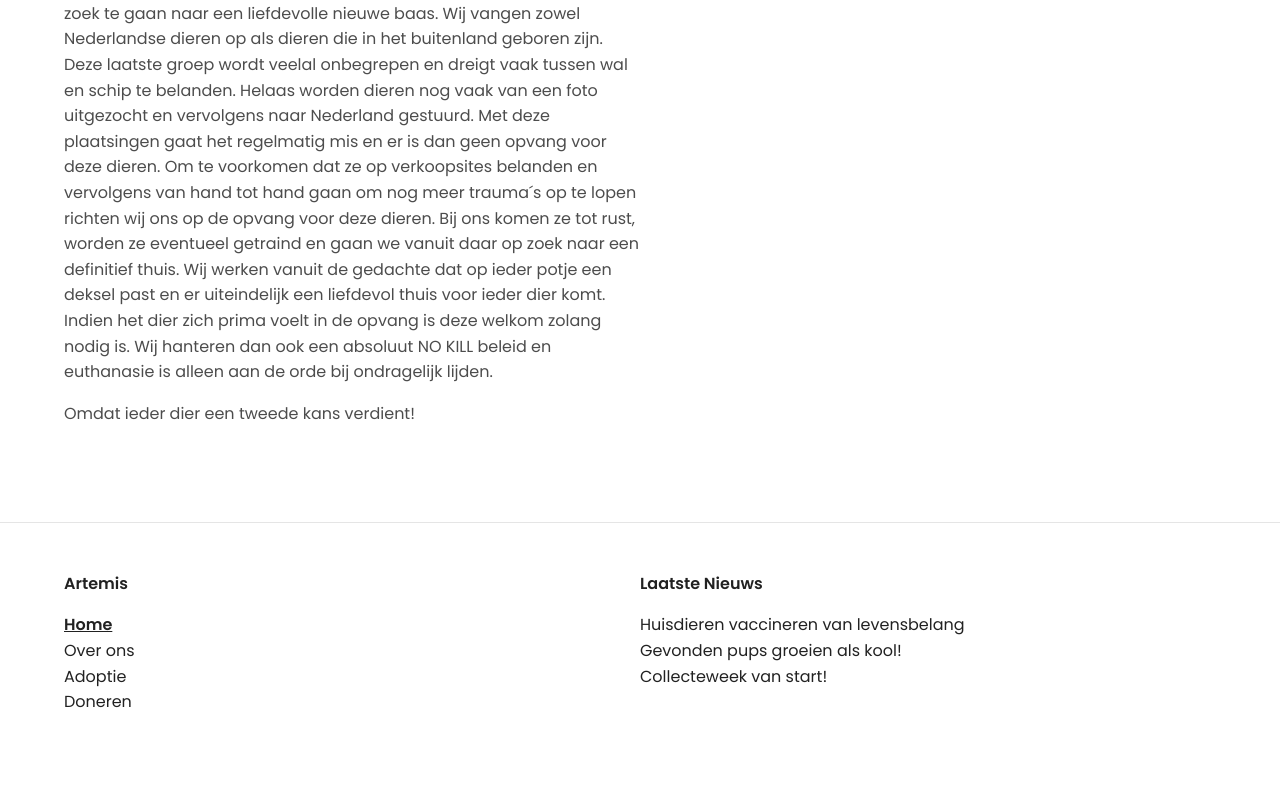
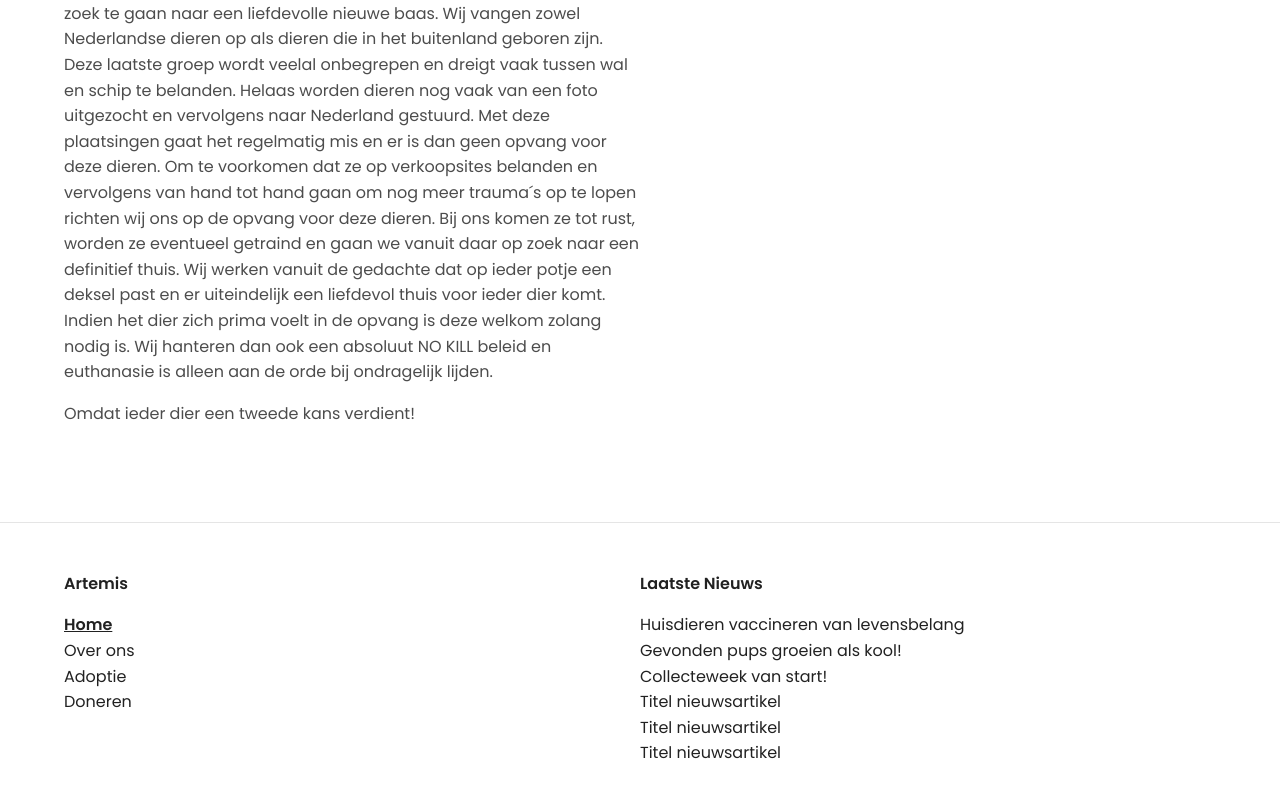
Before and after one commit to Markiesch/Artemis, a Vue app: page / in a window 1280 px wide. Shown: the part 4003-4801 px from the top of the page. Before the commit the page ends 4766 px from the top, so only its background shows below. Built offline with nearby package versions, Linux system fonts and the light colour scheme.

Commit message:
Added missing articles

```diff
--- a/src/data/articles.ts
+++ b/src/data/articles.ts
@@ -10,7 +10,7 @@ export interface IArticle {
 
 export const articles: IArticle[] = [
   {
-    id: 3,
+    id: 5,
     date: "23 oktober, 2021",
     author: "Mark Schuurmans",
     title: "Huisdieren vaccineren van levensbelang",
@@ -23,9 +23,9 @@ export const articles: IArticle[] = [
     image: "slider1.jpg",
   },
   {
-    id: 2,
+    id: 4,
     date: "28 oktober, 2021",
-    author: "Mark Schuurmans",
+    author: "Remco Evers",
     title: "Gevonden pups groeien als kool!",
     subtitle:
       "De tijd vliegt in het gastgezin waar begin november de gevonden pups Charlie en Louie uit Deventer verblijven. De kleine, kwestbare puppy's doen het echt supergoed en ook het gewicht gaat de goede kant uit.",
@@ -36,16 +36,42 @@ export const articles: IArticle[] = [
     image: "slider2.jpg",
   },
   {
-    id: 1,
+    id: 3,
     date: "4 november, 2021",
-    author: "Mark Schuurmans",
+    author: "Rob Wessels",
     title: "Collecteweek van start!",
-    subtitle:
-      "De medewerkers en vrijwilligers van de Dierenbescherming zetten zich elke dag opnieuw in om dieren te redden, op te vangen en te beschermen. Ze doen dit met liefde, maar kunnen dit alleen blijven doen met de steun van leden, donateurs en gulle gevers.",
+    subtitle: `De medewerkers en vrijwilligers van de Dierenbescherming zetten zich elke dag opnieuw in om dieren te redden, op te vangen en te beschermen. Ze doen dit met liefde, maar kunnen dit alleen blijven doen met de steun van leden, donateurs en gulle gevers.`,
     content: [
-      "De medewerkers en vrijwilligers van de Dierenbescherming zetten zich elke dag opnieuw in om dieren te redden, op te vangen en te beschermen. Ze doen dit met liefde, maar kunnen dit alleen blijven doen met de steun van leden, donateurs en gulle gevers. In de week van 27 september tot en met 3 oktober vragen we om steun tijdens de jaarlijkse collecteweek. Vrijwilligers gaan dan met de collectebus langs de deuren voor een bijdrage of collecteren digitaal met een online collectebus.",
-      "In Nederland leven miljoenen dieren. Huisdieren, landbouwdieren en wilde dieren. Deze dieren hebben zelf geen stem en komen daardoor helaas nogal eens in de verdrukking. De Dierenbescherming komt op voor deze dieren. Een aangereden kat, een verwaarloosde hond of een konijn dat achter is gelaten in het park, ze kunnen op onze hulp rekenen. Die hulp gaat dag en nacht door, ook in tijden van corona. We zijn onze collectanten daarom extra dankbaar voor hun tijd en inzet en we hopen dat deze inzet wordt beloond.",
+      `De medewerkers en vrijwilligers van de Dierenbescherming zetten zich elke dag opnieuw in om dieren te redden, op te vangen en te beschermen. Ze doen dit met liefde, maar kunnen dit alleen blijven doen met de steun van leden, donateurs en gulle gevers. In de week van 27 september tot en met 3 oktober vragen we om steun tijdens de jaarlijkse collecteweek. Vrijwilligers gaan dan met de collectebus langs de deuren voor een bijdrage of collecteren digitaal met een online collectebus.`,
+      `In Nederland leven miljoenen dieren. Huisdieren, landbouwdieren en wilde dieren. Deze dieren hebben zelf geen stem en komen daardoor helaas nogal eens in de verdrukking. De Dierenbescherming komt op voor deze dieren. Een aangereden kat, een verwaarloosde hond of een konijn dat achter is gelaten in het park, ze kunnen op onze hulp rekenen. Die hulp gaat dag en nacht door, ook in tijden van corona. We zijn onze collectanten daarom extra dankbaar voor hun tijd en inzet en we hopen dat deze inzet wordt beloond.`,
     ],
     image: "slider3.jpg",
   },
+  {
+    id: 2,
+    date: "23 augustus, 2021",
+    author: "Rob Wessels",
+    title: "Titel nieuwsartikel",
+    subtitle: `Lorem ipsum dolor sit amet consectetur adipisicing elit. Doloremque fugiat culpa quis quibusdam eius. Debitis recusandae quae minima sequi explicabo quos obcaecati porro praesentium est dolorum voluptate perferendis, id accusantium.`,
+    content: ["TODO"],
+    image: "slider3.jpg",
+  },
+  {
+    id: 1,
+    date: "18 juli, 2021",
+    author: "Mark Schuurmans",
+    title: "Titel nieuwsartikel",
+    subtitle: `Lorem ipsum dolor sit amet consectetur adipisicing elit. Doloremque fugiat culpa quis quibusdam eius. Debitis recusandae quae minima sequi explicabo quos obcaecati porro praesentium est dolorum voluptate perferendis, id accusantium.`,
+    content: ["TODO"],
+    image: "slider3.jpg",
+  },
+  {
+    id: 0,
+    date: "3 juni, 2021",
+    author: "Remco Evers",
+    title: "Titel nieuwsartikel",
+    subtitle: `Lorem ipsum dolor sit amet consectetur adipisicing elit. Doloremque fugiat culpa quis quibusdam eius. Debitis recusandae quae minima sequi explicabo quos obcaecati porro praesentium est dolorum voluptate perferendis, id accusantium.`,
+    content: ["TODO"],
+    image: "slider3.jpg",
+  },
 ];
```
